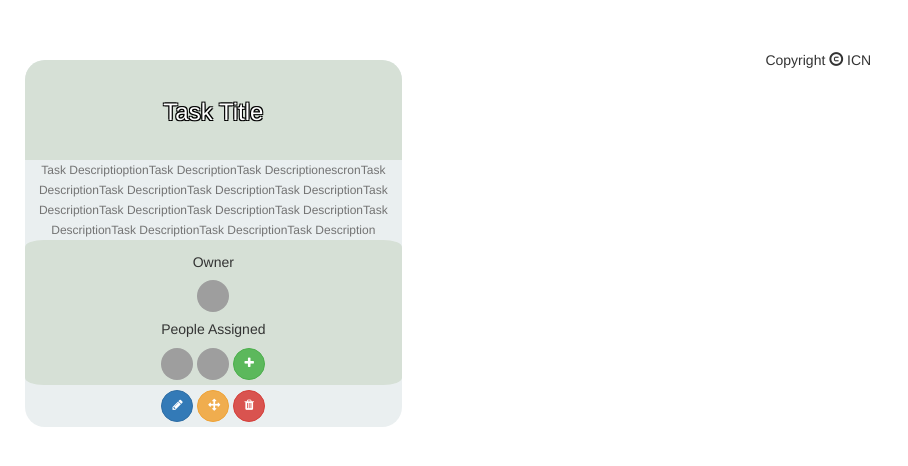
After one commit to PeaceOff/FEUP-LBAW, a PHP site: template templates/task-card.php in a window 1280 px wide. The commit adds this page. Shown: the top 466 px of the page, without its empty margins (0-908 px from the left). Run offline with PHP 8.4, Linux system fonts and the light colour scheme; the template is opened without the code that fills it, so the values that code supplies are empty; some libraries are stand-ins or nearby versions; grey boxes are pictures that could not be loaded.

Commit message:
added To-Do Cards

```diff
--- a/css/style.css
+++ b/css/style.css
@@ -49,6 +49,13 @@ li{
 
 .notifications{
   min-width:420px;
+}
+
+@media screen and (max-width: 768px){
+  .notifications{
+    min-width:100px;
+  }
+
 }
 
 .notifications-title {
@@ -513,8 +520,18 @@ div.selectable:not(:target){
 }
 
 
-.cardhandler{
-  margin-bottom: 10px;
+/*cards */
+
+.card .cardheader-todo {
+    background: rgba(214, 224, 214, 1);
+    background-size: cover;
+    height: 100px;
+}
+
+.card .people-envolved {
+  background: rgba(214, 224, 214, 1);
+  border-radius: 5%;
+  padding: 5px;
 }
 
 .card {
@@ -524,6 +541,7 @@ div.selectable:not(:target){
     overflow: hidden;
     text-align: center;
     background-color: rgba(214, 224, 226, 0.5);
+    margin: 10px;
 }
 
 .card .cardheader {
@@ -577,5 +595,5 @@ div.selectable:not(:target){
   text-decoration:none;
 }
 
-.icon-link{ border-radius: 50%; width:32px; height:32px; line-height:18px;  }
+.icon-link{ border-radius: 50%; width:32px; height:32px;  }
 /**/
--- a/templates/project-card.php
+++ b/templates/project-card.php
@@ -6,7 +6,8 @@
       </div>
     </div>
     <div class="desc"> Descrição deste fantastico projeto igualmente muito cutchi cutchi,Descrição deste fantastico projeto igualmente muito cutchi cutchi,Descrição deste fantastico projeto igualmente muito cutchi cutchi</div>
-    <div class="bottom">
+
+  <div class="bottom">
       <a class="btn icon-link btn-primary btn-twitter btn-sm" href="#">
         <i class="fa fa-pencil"></i>
       </a>
--- /dev/null
+++ b/templates/task-card.php
@@ -0,0 +1,35 @@
+<div class="col-lg-4 col-md-4 col-sm-6 col-xs-12">
+  <div class="card cardhandler">
+    <div class="cardheader-todo">
+      <div class="title outliner">
+          Task Title
+      </div>
+
+    </div>
+    <div class="desc"> Task DescriptioptionTask DescriptionTask DescriptionescronTask DescriptionTask DescriptionTask DescriptionTask DescriptionTask DescriptionTask DescriptionTask DescriptionTask DescriptionTask DescriptionTask DescriptionTask DescriptionTask Description</div>
+    <div class="people-envolved">
+      <h5>Owner</h5>
+      <img class="avatar  icon-link img-circle" src="https://scontent.flis1-1.fna.fbcdn.net/v/t1.0-9/10685589_1467742693508948_4411023630260921835_n.jpg?oh=caf7288a15d35ccef8f663ec42ff24aa&oe=5933C887" alt="avatar">
+      <h5>People Assigned</h5>
+      <img class="avatar  icon-link img-circle" src="https://scontent.flis1-1.fna.fbcdn.net/v/t1.0-9/13907004_674374722711579_3540600821708478848_n.jpg?oh=4e5f211754e996c7375a68412c3809aa&oe=59259BF0" alt="avatar">
+      <img class="avatar img-circle icon-link" src="https://scontent.flis1-1.fna.fbcdn.net/v/t1.0-9/12688317_1211046208923914_7204990918498495324_n.jpg?oh=544a63728bafb55ff66721f54b7196a3&oe=5928FEF7" alt="avatar">
+
+      <a class="btn icon-link btn-success btn-sm"  href="#">
+          <i class="fa fa-plus"></i>
+      </a>
+    </div>
+
+    <div class="bottom">
+      <a class="btn icon-link btn-primary  btn-sm" href="#">
+        <i class="fa fa-pencil"></i>
+      </a>
+      <a class="btn icon-link btn-warning btn-sm"  href="#">
+        <i class="fa fa-arrows"></i>
+      </a>
+      <a class="btn icon-link btn-danger btn-sm"  href="#">
+        <i class="fa fa-trash"></i>
+      </a>
+
+    </div>
+  </div>
+</div>
```
Also changed, not shown: pages/personalPage.php (+9 -0 lines), pages/todoPage.php (+11 -11 lines).
